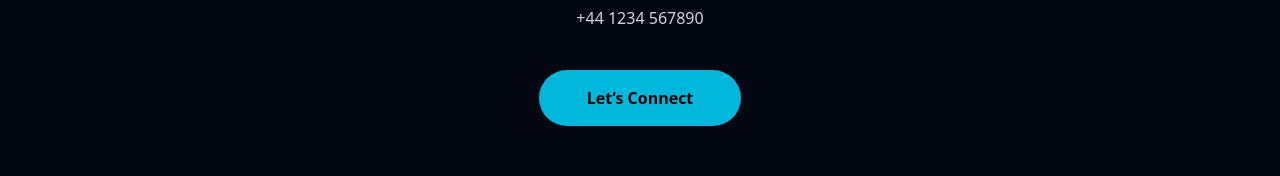
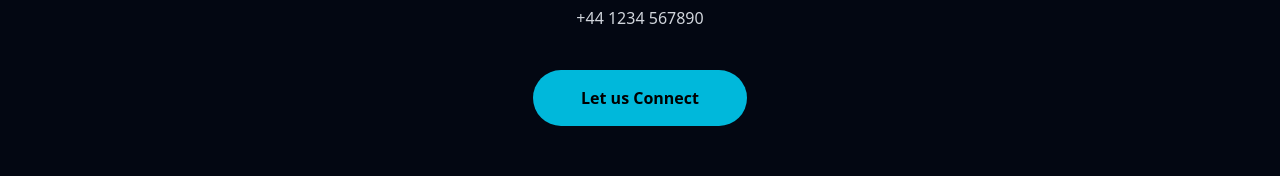
Before and after one commit to Darrel-Nwozor1/Darrel-Nwozor1.github.io, a React (Create React App) app: page / in a window 1280 px wide. Shown: the part 2872-3048 px from the top of the page. Built offline with nearby package versions, Linux system fonts and the light colour scheme.

Commit message:
updated the full code

```diff
--- a/src/App.js
+++ b/src/App.js
@@ -186,7 +186,7 @@ export default function App() {
             className="inline-block bg-cyan-500 text-black px-12 py-4 rounded-full font-semibold"
             whileHover={{ scale: 1.05 }}
           >
-            Let’s Connect
+            Let us Connect
           </motion.a>
         </MotionSection>
       </section>
```
